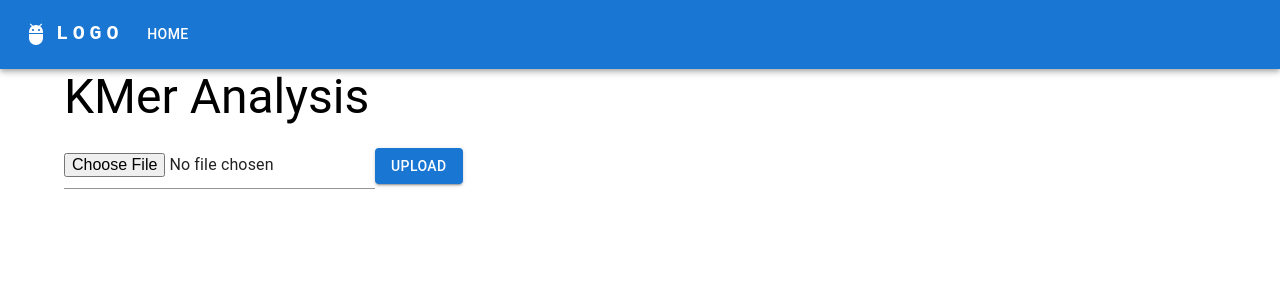
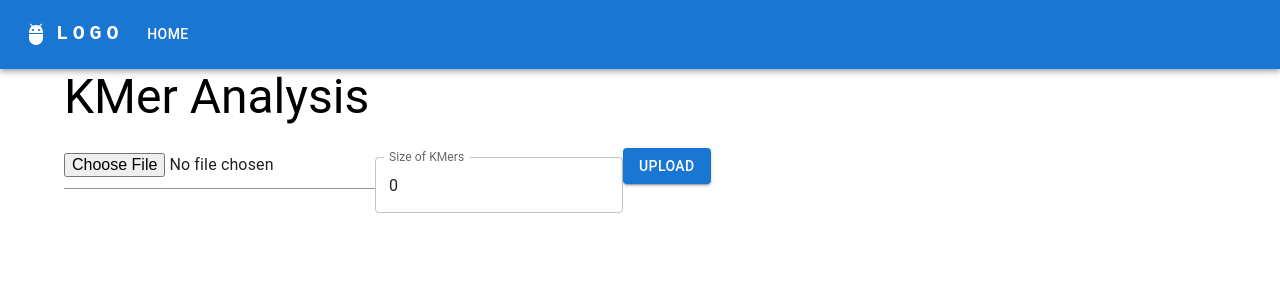
Before and after one commit to AtharvaMutsaddi/CNOME, a React (Create React App) app in the folder frontend/: page /kmer-analysis in a window 1280 px wide. Shown: the top 300 px of the page. Built offline with nearby package versions, Linux system fonts and the light colour scheme.

Commit message:
kmer analytics mod

```diff
--- a/frontend/src/components/KMerAnalyticsDashboard.tsx
+++ b/frontend/src/components/KMerAnalyticsDashboard.tsx
@@ -30,7 +30,7 @@ const KMerAnalyticsDashboard: React.FC<KMerAnalyticsDashboardProps> = ({
   const getTopGenes = (data: KMerResponse): DataItem[] => {
     const dataArray = Object.entries(data);
     const sortedData = dataArray
-      .filter(([key, value]) => key !== "totalKmers" && value > 20)
+      .filter(([key, value]) => key !== "totalKmers")
       .sort((a, b) => b[1] - a[1]);
     const top: DataItem[] = sortedData.slice(0, Math.min(10, sortedData.length)).map(
       ([gene, frequency]) => ({
--- a/frontend/src/pages/KMerAnalytics.tsx
+++ b/frontend/src/pages/KMerAnalytics.tsx
@@ -1,5 +1,5 @@
 import React, { useRef, useState } from "react";
-import { Button, Container, Typography, Input } from "@mui/material";
+import { Button, Container, Typography, Input, TextField } from "@mui/material";
 import { uploadFileKMer as uploadFile } from "../services/api";
 import KMerResponse from "../response-models/KMerResponse";
 import KMerAnalyticsDashboard from "../components/KMerAnalyticsDashboard";
@@ -7,15 +7,15 @@ import KMerAnalyticsDashboard from "../components/KMerAnalyticsDashboard";
 const KMerAnalytics: React.FC = () => {
   const fileInputRef = useRef<HTMLInputElement>(null);
   const [analysis, setAnalysis] = useState<KMerResponse | null>(null);
+  const [kmerSize, setKmerSize] = useState<number>(0);
 
-  const handleuploadFile = async () => {
+  const handleUploadFile = async () => {
     const file = fileInputRef.current?.files?.[0];
     if (file) {
       try {
-        const resp = await uploadFile(file);
-        setAnalysis(prevData=>{
-          return resp;
-        });
+        // Assuming your uploadFile function supports passing kmerSize as an argument
+        const resp = await uploadFile(file, kmerSize);
+        setAnalysis(resp);
       } catch (error) {
         console.error("Error:", error);
       }
@@ -29,7 +29,14 @@ const KMerAnalytics: React.FC = () => {
           KMer Analysis
         </Typography>
         <Input type="file" inputRef={fileInputRef} style={{ blockSize: "3rem" }} />
-        <Button variant="contained" onClick={handleuploadFile}>
+        <TextField
+          label="Size of KMers"
+          type="number"
+          value={kmerSize}
+          onChange={(e) => setKmerSize(Number(e.target.value))}
+          style={{ blockSize: "3rem", margin: "1rem 0" }}
+        />
+        <Button variant="contained" onClick={handleUploadFile}>
           Upload
         </Button>
       </Container>
--- a/frontend/src/services/api.ts
+++ b/frontend/src/services/api.ts
@@ -14,11 +14,11 @@ export const uploadFileMutations = async (file:File)=>{
     throw error;
   }
 }
-export const uploadFileKMer = async (file:File)=>{
+export const uploadFileKMer = async (file:File,kmerSize:number)=>{
   try {
     const formData = new FormData();
     formData.append("file", file);
-    const response = await instance.post('/kmer',formData)
+    const response = await instance.post(`/kmer/${kmerSize}`,formData)
     return response.data;
   } catch (error) {
     throw error;
```
Also changed, not shown: 3 other files (tests, documents, lock files or other folders).
